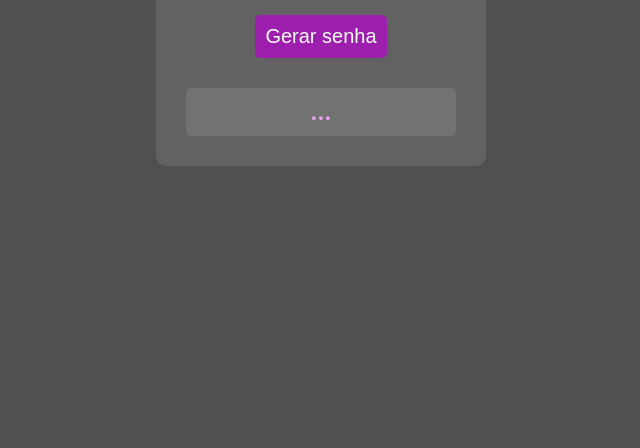
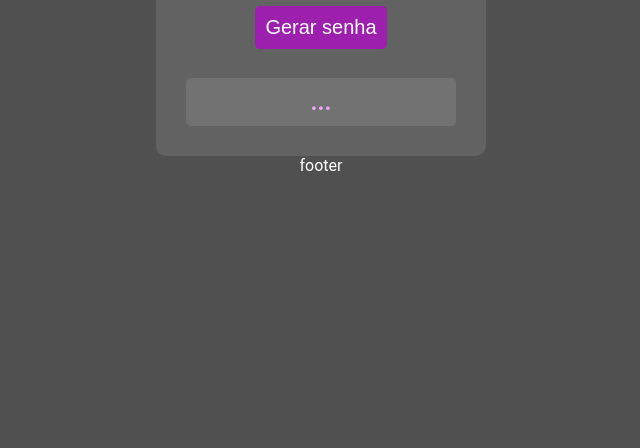
Before and after one commit to matheusnevesb/gerador-de-senhas, a website built with Vite: page docs/index.html in a window 1280 px wide. Shown: the part 368-816 px from the top of the page, without its empty margins (319-959 px from the left). Built offline with nearby package versions, Linux system fonts and the light colour scheme.

Commit message:
adicionado footer

```diff
--- a/docs/index.html
+++ b/docs/index.html
@@ -14,6 +14,7 @@
         <button>Gerar senha</button>
         <h2>...</h2>
     </main>
+    <footer>footer</footer>
 
 </body>
 </html>
```
Also changed, not shown: index.html (+1 -0 lines).
